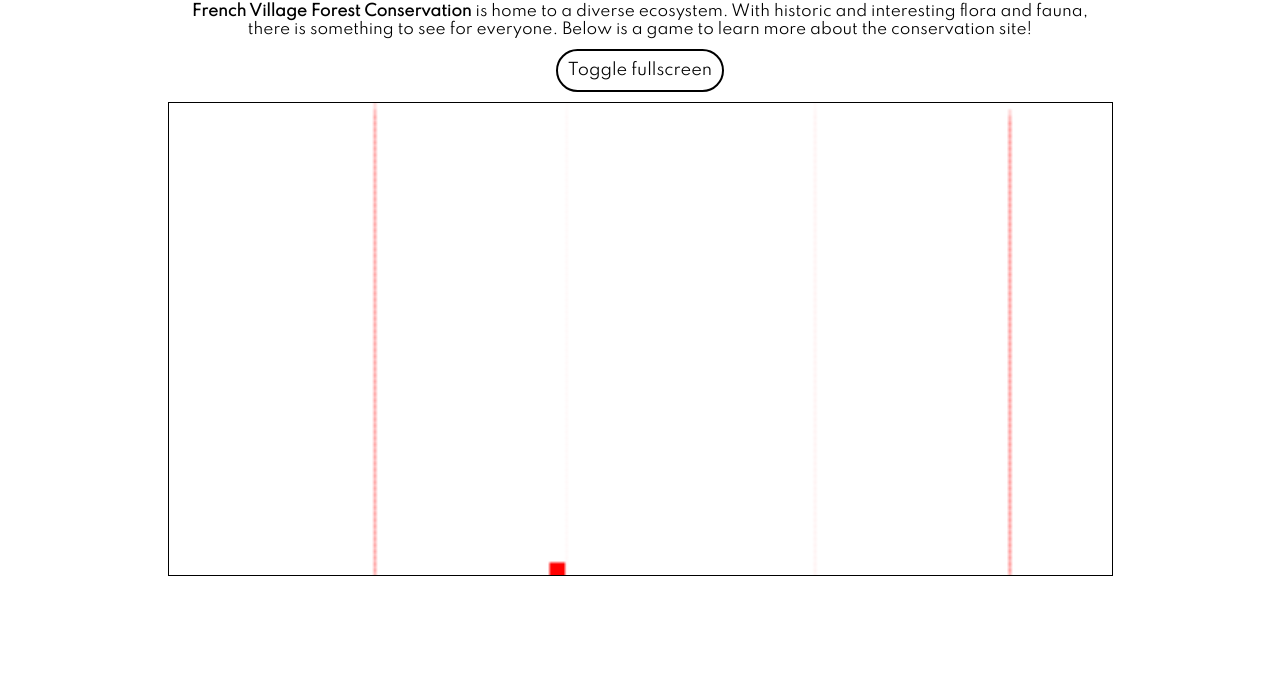
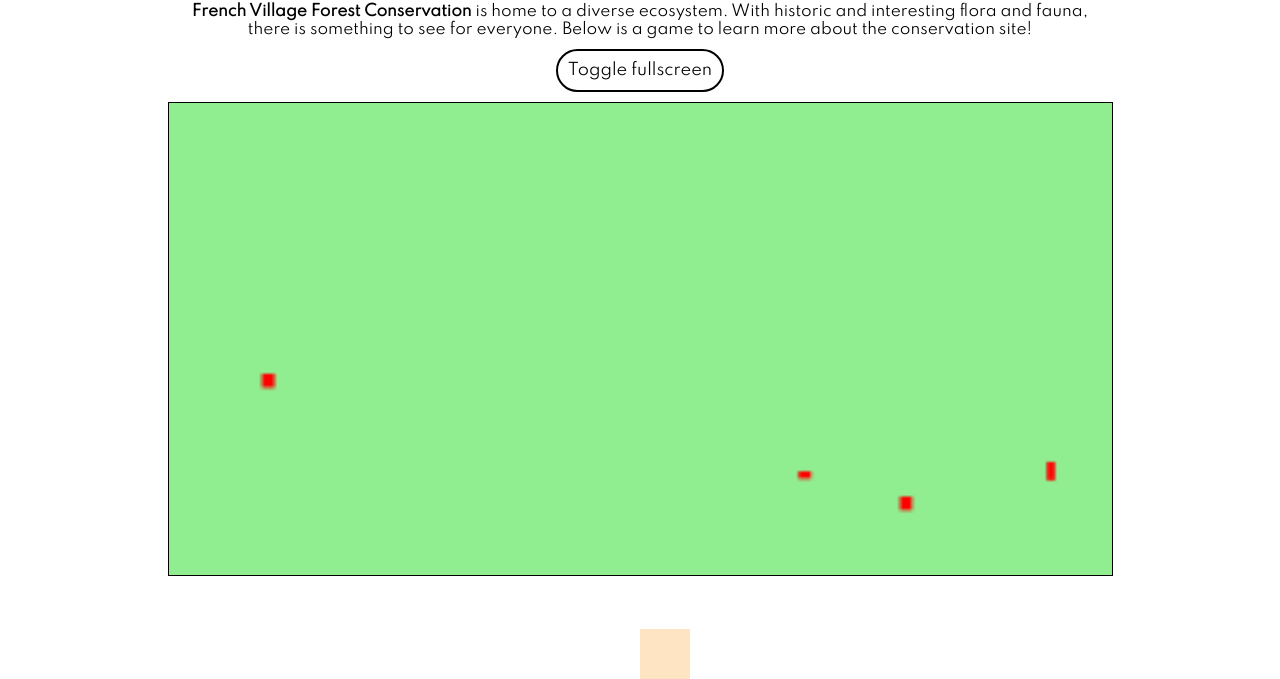
Before and after one commit to Spurt-Works/Conservation-Woodland-Project-Group-B, a plain HTML site: page Web/pages/game/index.html in a window 1280 px wide. Shown: the part 221-900 px from the top of the page. Before the commit the page ends 852 px from the top, so only its background shows below. Drawn offline with Linux system fonts and the light colour scheme; a web font is replaced by a local one.

Commit message:
- Created the ability to spawn multiple objects on the canvas at once. - Added the feature Emmet created of the basket being controlled by the mouse to my code to confirmed there weren't any conflicts.

```diff
--- a/Web/pages/game/index.html
+++ b/Web/pages/game/index.html
@@ -98,6 +98,8 @@
           <!-- On click change html to allow fullscreen-->
           <canvas id="gameCanvas" class="object"> </canvas>
 
+          <div id="basket"></div>
+
           <script type="module" src="main.js"></script>
         </div>
       </div>
--- a/Web/pages/game/main.js
+++ b/Web/pages/game/main.js
@@ -4,56 +4,154 @@
 //   Emmet Dixon -
 
 /*Description:
+ */
+
+//Global variables//
+
+//Array used to store created objects
+const objectStorage = [];
+
+//Integer number used to determine the amount of objects to spawn in a single iteration
+const spawnAmount = 4;
+
+/*
+  - Number from 0 to 1 used to determine the chance that new objects are created
+  - Lower numbers means less chance, therefore less objects spawn per iteration
+  - Higher numbers means greater chance, therefore more objects spawn per iteration
+  - Increasing the rate to 1 will cause the spawnAmount number of objects to created in a single iteration because 1 --> 100 %
 */
+const spawnRate = 0.02;
+
 
 //Select the gameCanvas, Canvas API
 const canvas = document.getElementById("gameCanvas");
 const ctx = canvas.getContext("2d");
 
-//Create the object and its initial position
-const object = {
-  x: Math.random() * (canvas.width - 20), //start at random position
-  color: "red", //will be replaced by an image eventually
-  width: 5,
-  height: 5,
-  y: 0,
-  speed: 2, //should be changed for different types of objects
-};
+// Get a reference to the basket element
+const basket = document.getElementById("basket");
 
+/*
+  This function moves the basket when the user moves their mouse.
 
-//Function to draw the object on the gameCanvas
-function drawObject() {
+   Author: Emmet
+*/
+function moveBasket() {
+  // Add an event listener to track mouse movement
+  document.addEventListener("mousemove", (event) => {
+    // Get the X-coordinate of the mouse pointer
+    const mouseX = event.clientX;
+
+    // Update the basket's left position to follow the mouse
+    basket.style.left = mouseX + "px";
+  });
+}
+
+/*
+  This function moves the object by adding the speed to the objects y position.
+
+   Author: Daniel
+*/
+function moveObject(object) {
+  object.y += object.speed;
+}
+
+/*
+  This function tracks the object and recycles it once its position falls below the canvas.
+
+   Author: Daniel
+*/
+function trackObject(object) {
+  if (object.y > canvas.height) {
+    object.x = Math.random() * (canvas.width - 20);
+    object.y = 0;
+    //objectStorage.splice(i, 1)
+  }
+}
+
+/*
+  This function draws the object onto the canvas.
+
+   Author: Daniel
+*/
+function drawObject(object) {
   ctx.fillStyle = object.color;
   ctx.fillRect(object.x, object.y, object.width, object.height);
 }
 
+/*
+  This function overclears the object path to remove it.
+  No longer necessary since the basket is an HTML element
+
+   Author: Daniel
+*/
 function clearObject() {
-    ctx.clearRect(object.x, object.y, object.width, object.height);
+  ctx.clearRect(object.x - 0.5, object.y, object.width * 2, object.height);
 }
 
-//Begin game loop
-function gameLoop() {
-    clearObject(); //weird trailing effect
+/*
+   Create the object and its initial position
+    The if condition controls the amount of object being pushed into the objectStorage array
+    If the spawnAmount = 3, the maximum amount of objects spawning in a single iteration is 3
 
-  //Move the object
-  object.y += object.speed;
+   Author: Daniel
+*/
+function createRandomObject() {
+  if (objectStorage.length < spawnAmount) {
+    const object = {
+      x: Math.random() * (canvas.width - 20), //start at center and randomize
+      color: "red", //will be replaced by an image eventually
+      width: Math.random()*5 + 2,
+      height: Math.random()*5 + 1,
+      y: 0,
+      speed: 1, //should be changed for different types of objects
+    };
 
-  //Object is below canvas, reset position
-  if (object.y > canvas.height) {
-    object.x = Math.random() * (canvas.width - 20);
-    object.y=0;
+    objectStorage.push(object);
+  }
+}
+
+//function to cause gameCanvas to fit to browser window, not sured if it will be used
+function fullScreen() {
+    const canvas = document.getElementById("gameCanvas");
+    canvas.width = document.body.clientWidth;
+    canvas.height = document.body.clientHeight;
   }
 
-  drawObject();
+/*
+  This function controls game loop, making calls to other functions.
 
+   Author: Daniel
+*/
+function gameLoop() {
   requestAnimationFrame(gameLoop);
+
+  //Allow the user to move the basket on the screen
+  moveBasket();
+
+  //Clear the entire gameCanvas of objects from previous sessions
+  ctx.clearRect(0, 0, canvas.width, canvas.height);
+
+  //Decrement through the objectStorage array
+  for (let i = objectStorage.length - 1; i >= 0; i--) {
+    //Copy the object from the objectStorage array to the object variable
+    const object = objectStorage[i];
+
+    //Draw the object by its specifications onto the canvas
+    drawObject(object);
+
+    //Track if the object has passed through the bottom of the canvas
+    trackObject(object);
+
+    //Begin moving the object
+    moveObject(object);
+  }
+
+  //Math.random() generates numbers between 0-1, therefore spawnRate determines the chance that a new object is created
+  if (Math.random() < spawnRate) {
+    //The createRandomObject() pushes a new object into the objectStorageArray
+    createRandomObject();
+  }
 }
 
-//function to cause gameCanvas to fit to browser window
-function fullScreen() {
-  const canvas = document.getElementById("gameCanvas");
-  canvas.width = document.body.clientWidth;
-  canvas.height = document.body.clientHeight;
-}
-
+//Starts the game loop
 gameLoop();
--- a/Web/pages/game/style.css
+++ b/Web/pages/game/style.css
@@ -6,12 +6,21 @@
   top: 50%;
   left: 50%;
   border: 1px solid black;
+  background-color:lightgreen;
   width: 100%;
   height: 100%;
   position: center;
   margin-top: 10px;
   margin-bottom: 40px;
-  /*adding comment to test commits*/
+}
+
+#basket {
+  width: 50px;
+  height: 50px;
+  background-color: bisque;
+  position: absolute;
+  bottom: -100px;
+  left: 50%;
 }
 
 #fullscreen-button {
```
